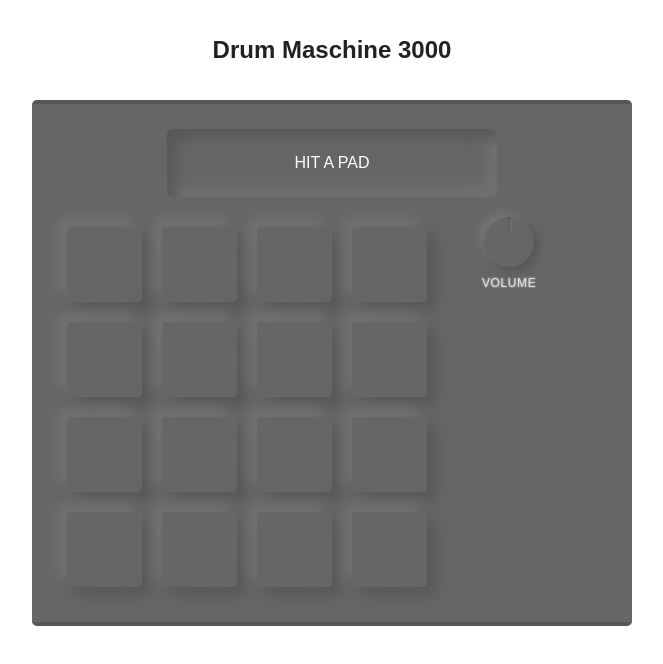
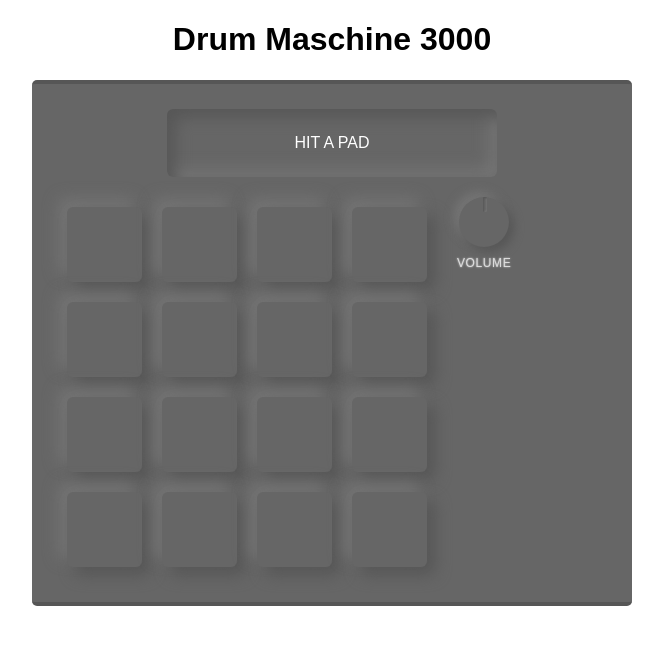
Before and after one commit to chadchristensen/drummachine3000, a React (Create React App) app: page / in a window 1280 px wide. Shown: the top 664 px of the page, without its empty margins (308-971 px from the left). Built offline with nearby package versions, Linux system fonts and the light colour scheme; no server answers.

Commit message:
refactor components to use styled-components

```diff
--- a/src/App.css
+++ b/src/App.css
@@ -2,129 +2,6 @@
   box-sizing: border-box;
 }
 
-.App {
+.app {
   text-align: center;
 }
-
-.App-logo {
-  animation: App-logo-spin infinite 20s linear;
-  height: 80px;
-}
-
-.App-header {
-  height: 100px;
-  padding: 20px;
-  color: #222;
-}
-
-.App-title {
-  font-size: 1.5em;
-}
-
-.App-intro {
-  font-size: large;
-}
-
-.container {
-  display: inline-block;
-  width: 600px;
-  padding: 25px;
-  background-color: #666666;
-  border-radius: 5px;
-  color: white;
-  border-top: 4px solid #565656;
-  border-bottom: 4px solid #565656;
-}
-
-.drumbank {
-  width: 400px;
-  display: flex;
-  flex-wrap: wrap;
-  flex-flow: wrap-reverse;
-  align-content: center;
-}
-
-.drumpad {
-  background-color: #666;
-  height: 75px;
-  width: 75px;
-  border-radius: 4px;
-  margin: 10px;
-  outline: none;
-  border-color: transparent;
-}
-
-.drumpad:hover {
-  cursor: pointer;
-}
-
-.led-display {
-  width: 60%;
-  border-radius: 2px;
-  margin: 0 auto 20px auto;
-  padding: 25px 25px;
-  border-radius: 6px;
-  background: #666666;
-  box-shadow: inset 8px 8px 15px #575757, inset -8px -8px 15px #757575;
-  text-transform: uppercase;
-}
-
-.controls {
-  display: flex;
-  flex-direction: column;
-  align-content: flex-start;
-  margin-left: 25px;
-  text-align: right;
-}
-.control {
-  display: inline-block;
-}
-
-.form-control {
-  margin-bottom: 10px;
-}
-
-.form-control input {
-  padding: 2px 5px;
-  font-size: 1em;
-  border-radius: 2px;
-  border: 2px solid #525252;
-  width: 4em;
-}
-
-label {
-  text-transform: uppercase;
-  font-size: 0.75em;
-  margin-right: 10px;
-}
-
-.control-label {
-  font-size: 0.7em;
-  margin-bottom: 5px;
-  text-transform: uppercase;
-  letter-spacing: 0.05em;
-  color: #eee;
-}
-
-.control-knob {
-  position: relative;
-  display: inline-block;
-  width: 2em;
-  height: 2em;
-  border-radius: 1em;
-  cursor: pointer;
-  background-color: #111111;
-  border: 2px solid #000000;
-  transition: transform 1s;
-}
-
-.control-knob-dot {
-  position: absolute;
-  top: 4px;
-  left: 50%;
-  transform: translateX(-50%);
-  height: 0.2em;
-  width: 0.2em;
-  border-radius: 0.1em;
-  background-color: #eee;
-}
--- a/src/App.js
+++ b/src/App.js
@@ -1,10 +1,27 @@
 import React, { Component } from "react";
+import styled from 'styled-components';
+
 import DrumBank from "./components/DrumBank.js";
-import LedDisplay from "./LedDisplay.js";
+import LedDisplay from "./components/LedDisplay.js";
 import Sound from "./Sound.js";
 import Buffer from "./Buffer.js";
 import Knob from './components/Knob.js';
 import "./App.css";
+
+const DrumMachine = styled.div`
+  display: inline-block;
+  width: 600px;
+  padding: 25px;
+  background-color: #666666;
+  border-radius: 5px;
+  color: white;
+  border-top: 4px solid #565656;
+  border-bottom: 4px solid #565656;
+`
+
+const WorkSpace = styled.div`
+  display: flex;
+`
 
 class App extends Component {
   constructor(props) {
@@ -105,19 +122,22 @@ class App extends Component {
 
   render() {
     return (
-      <div className="App">
-        <header className="App-header">
-          <h1 className="App-title">Drum Maschine 3000</h1>
+      <div className="app">
+        <header>
+          <h1>Drum Maschine 3000</h1>
         </header>
-        <div className="container">
+        <DrumMachine>
           <LedDisplay sound={this.state.activeSound} />
-          <div style={{ display: "flex" }}>
-            <DrumBank sounds={this.state.sounds} handlePadPress={this.handlePadPress} />
-            <div className="controls">
+          <WorkSpace>
+            <DrumBank
+              sounds={this.state.sounds}
+              handlePadPress={this.handlePadPress}
+            />
+            <div>
               <Knob label="volume" minValue={0} maxValue={100} />
             </div>
-          </div>
-        </div>
+          </WorkSpace>
+        </DrumMachine>
       </div>
     );
   }
--- a/src/LedDisplay.js
+++ /dev/null
@@ -1,16 +0,0 @@
-import React from 'react';
-import PropTypes from 'prop-types';
-
-function LedDisplay({ sound }) {
-  return (
-    <div className="led-display">
-      {sound}
-    </div>
-  )
-}
-
-LedDisplay.propTypes = {
-  sound: PropTypes.string
-}
-
-export default React.memo(LedDisplay);
--- a/src/NumericInput.js
+++ b/src/NumericInput.js
@@ -19,7 +19,7 @@ export default class NumericInput extends Component {
 
   render() {
     return (
-        <div className="form-control">
+        <div>
             <label htmlFor={this.props.id}>{this.props.label}</label>
             <input
               type="number"
--- a/src/components/DrumBank.js
+++ b/src/components/DrumBank.js
@@ -1,7 +1,16 @@
-import React from 'react'
-import PropTypes from 'prop-types'
+import React from 'react';
+import PropTypes from 'prop-types';
+import styled from 'styled-components';
 
 import DrumPad from './DrumPad';
+
+const PadsContainer = styled.div`
+  width: 400px;
+  display: flex;
+  flex-wrap: wrap;
+  flex-flow: wrap-reverse;
+  align-content: center;
+`
 
 function DrumBank({ sounds, handlePadPress }) {
   const renderDrumPads = () => {
@@ -17,9 +26,9 @@ function DrumBank({ sounds, handlePadPress }) {
   }
 
   return (
-    <div className="drumbank">
+    <PadsContainer>
       {renderDrumPads()}
-    </div>
+    </PadsContainer>
   )
 }
 
--- a/src/components/DrumPad.js
+++ b/src/components/DrumPad.js
@@ -1,15 +1,30 @@
 import React from 'react';
 import PropTypes from 'prop-types';
+import styled from 'styled-components';
+
+const Pad = styled.button`
+  background-color: #666666;
+  height: 75px;
+  width: 75px;
+  border-radius: 6px;
+  margin: 10px;
+  outline: none;
+  border-color: transparent;
+  box-shadow:  8px 8px 15px #575757, -8px -8px 15px #757575;
+  transition: backround-image 1s linear;
+
+  &:hover {
+    cursor: pointer;
+  }
+
+  &:active {
+    background: linear-gradient(145deg, #6d6d6d, #5c5c5c);
+  }
+`
 
 function DrumPad(props) {
   return (
-    <button
-        style={{
-          borderRadius: "6",
-          background: "#666666",
-          boxShadow:  "8px 8px 15px #575757, -8px -8px 15px #757575"
-        }}
-        className="drumpad"
+    <Pad
         onClick={props.onClick}
     />
   )
--- a/src/components/Knob.js
+++ b/src/components/Knob.js
@@ -1,43 +1,51 @@
 import React from 'react'
 import PropTypes from 'prop-types';
+import styled from 'styled-components';
+
+const Container = styled.div`
+  display: flex;
+  flex-direction: column;
+  align-items: center;
+`
+
+const Dial = styled.div`
+  position: relative;
+  width: 50px;
+  height: 50px;
+  border-radius: 38px;
+  background: #666666;
+  box-shadow: 5px 5px 10px #575757, -5px -5px 10px #757575;
+`
+
+const Label = styled.span`
+  color: #ddd;
+  text-shadow: rgba(255, 255, 255, .8) 0 0 2px;
+  font-size: .75em;
+  margin-top: .75em;
+  letter-spacing: .05em;
+  text-transform: uppercase;
+`
+
+const Notch = styled.div`
+  height: 15px;
+  width: 4px;
+  background-color: #666;
+  border-radius: 1px;
+  box-shadow: inset 1px 1px 2px #575757, inset -1px -1px 2px #757575;
+  position: absolute;
+  left: 47%;
+`
 
 function Knob({label, minValue, maxValue}) {
   return (
-    <div
-      style={{display: "flex", flexDirection: "column", alignItems: "center"}}
-    >
-      <div style={{
-        position: "relative",
-        width: "50px",
-        height: "50px",
-        borderRadius: "38px",
-        background: "#666666",
-        boxShadow:  "5px 5px 10px #575757, -5px -5px 10px #757575"
-      }}>
-        <div
-          style={{
-            height: "15px",
-            width: "4px",
-            backgroundColor: "#666",
-            borderRadius: "1px",
-            boxShadow: "inset 1px 1px 2px #575757, inset -1px -1px 2px #757575",
-            position: "absolute",
-            left: "47%",
-          }}
-        ></div>
-      </div>
-      <span
-        style={{
-          color: "#ddd",
-          textShadow: "rgba(255, 255, 255, .8) 0 0 2px",
-          fontSize: ".75em",
-          marginTop: ".75em",
-          letterSpacing: ".05em",
-        }}
-      >
-        {label.toUpperCase()}
-      </span>
-    </div>
+    <Container>
+      <Dial>
+        <Notch />
+      </Dial>
+      <Label>
+        {label}
+      </Label>
+    </Container>
   )
 }
 
--- /dev/null
+++ b/src/components/LedDisplay.js
@@ -0,0 +1,28 @@
+import React from 'react';
+import PropTypes from 'prop-types';
+import styled from 'styled-components';
+
+const DisplayContainer = styled.div`
+  width: 60%;
+  border-radius: 2px;
+  margin: 0 auto 20px auto;
+  padding: 25px 25px;
+  border-radius: 6px;
+  background: #666666;
+  box-shadow: inset 8px 8px 15px #575757, inset -8px -8px 15px #757575;
+  text-transform: uppercase;
+`
+
+function LedDisplay({ sound }) {
+  return (
+    <DisplayContainer>
+      {sound}
+    </DisplayContainer>
+  )
+}
+
+LedDisplay.propTypes = {
+  sound: PropTypes.string
+}
+
+export default React.memo(LedDisplay);
```
